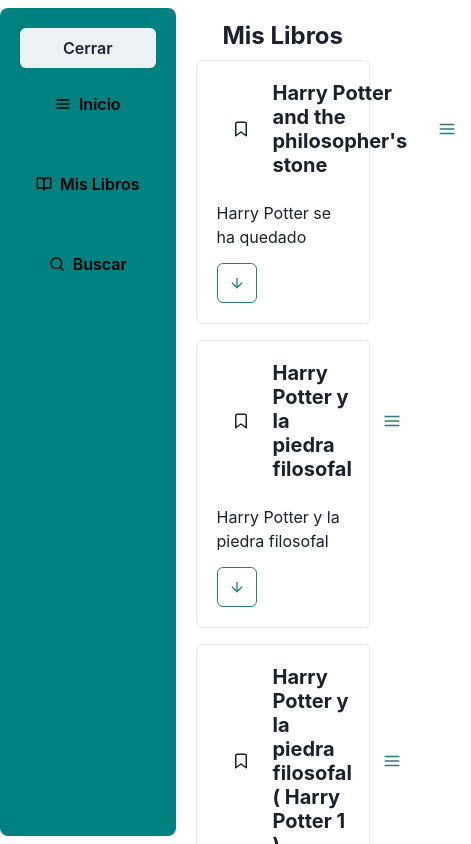
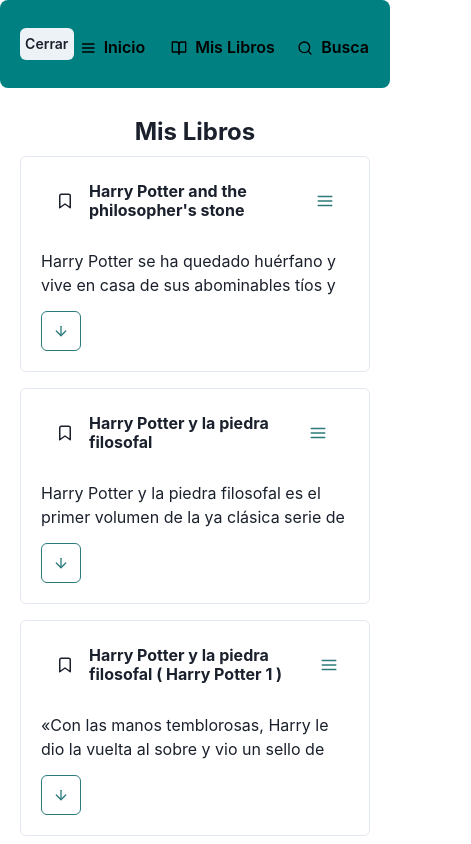
Before and after one commit to FrancoL5/FrontEnd-Recipes, a React (Vite) app: page /myBooks in a window 390 px wide. Shown: the top 844 px of the page, 471 px wide, since content can reach past the window. Built offline with nearby package versions, Linux system fonts and the light colour scheme.

Commit message:
arreglo mobile first

```diff
--- a/src/Components/books/bookCard.tsx
+++ b/src/Components/books/bookCard.tsx
@@ -15,12 +15,16 @@
     return (
         <Card variant="outline" marginInline="5">
             <CardHeader pb={1}>
-                <Flex justifyContent="space-between" alignItems="center">
+                <Flex
+                    justifyContent="space-between"
+                    alignItems="center"
+                >
                     <Heading
-                        size="md"
+                        size={["sm", "md"]}
                         display="flex"
                         alignItems="center"
-                        gap="0.5rem"
+                        // gap="0.5rem"
+                        // flexWrap="wrap"
                     >
                         <IconButton
                             size="lg"
--- a/src/Components/books/menuActions.tsx
+++ b/src/Components/books/menuActions.tsx
@@ -13,14 +13,14 @@
 export function MenuActionsBooks({ book }: { book: Item }) {
     return (
         <Menu>
-            <MenuButton as={Button} variant="ghost">
+            <MenuButton  as={Button} variant="ghost">
                 <IconButton
                     size="lg"
                     variant="ghost"
                     colorScheme="teal"
                     aria-label="Menu"
                 >
-                    <FiMenu></FiMenu>
+                <FiMenu></FiMenu>
                 </IconButton>
             </MenuButton>
             <MenuList>
--- a/src/Components/navbar/navbar.tsx
+++ b/src/Components/navbar/navbar.tsx
@@ -14,21 +14,34 @@
     })
 
     return (
-        <Box
-            bg="teal"
-            p="5"
-            h="98dvh"
-            mt="1dvh"
-            borderRadius="lg"
-            position="sticky"
-            top="2"
-        >
-            <Stack>
-                <Button onClick={() => setOpenCollapse((prev) => !prev)}>
+        <Box>
+            <Stack
+                direction={["row", "column"]}
+                bg="teal"
+                p="5"
+                h="100%"
+                maxH="100dvh"
+                alignItems="center"
+                // w="40dvw"
+                // mt="1dvh"
+                borderRadius="lg"
+                position="sticky"
+                top="0"
+                // flex={1}
+            >
+                <Button
+                    size={["sm", "md"]}
+                    onClick={() => setOpenCollapse((prev) => !prev)}
+                >
                     {!openCollapse ? "Abrir" : "Cerrar"}
                 </Button>
                 <Collapse in={openCollapse} animateOpacity>
-                    <Stack spacing={10} pt="2">
+                    <Stack
+                        direction={["row", "column"]}
+                        alignItems="center"
+                        spacing={10}
+                        pt="2"
+                    >
                         <Button
                             onClick={() => navigate("/")}
                             {...style}
--- a/src/routes/myBooks.router.tsx
+++ b/src/routes/myBooks.router.tsx
@@ -12,7 +12,7 @@
         findByText("").then((data) => setBooks(data))
     }, [])
     return (
-        <Stack w="100%" alignItems="center" pt="5">
+        <Stack alignItems="center" pt="5">
             <Heading size="lg">Mis Libros</Heading>
             <SimpleGrid columns={{  md: 1, lg: 2 }} spacing="1rem" >
                 {books?.items.map((book, i) => (
--- a/src/routes/root.router.tsx
+++ b/src/routes/root.router.tsx
@@ -1,12 +1,12 @@
 import { Outlet } from "react-router-dom"
 import { NavBar } from "../Components/navbar/navbar"
-import { Flex } from "@chakra-ui/react"
+import { Flex, Stack } from "@chakra-ui/react"
 
 export function RootRouter() {
     return (
-        <Flex>
+        <Stack direction={["column", "row"]}>
             <NavBar></NavBar>
             <Outlet></Outlet>
-        </Flex>
+        </Stack>
     )
 }
```
